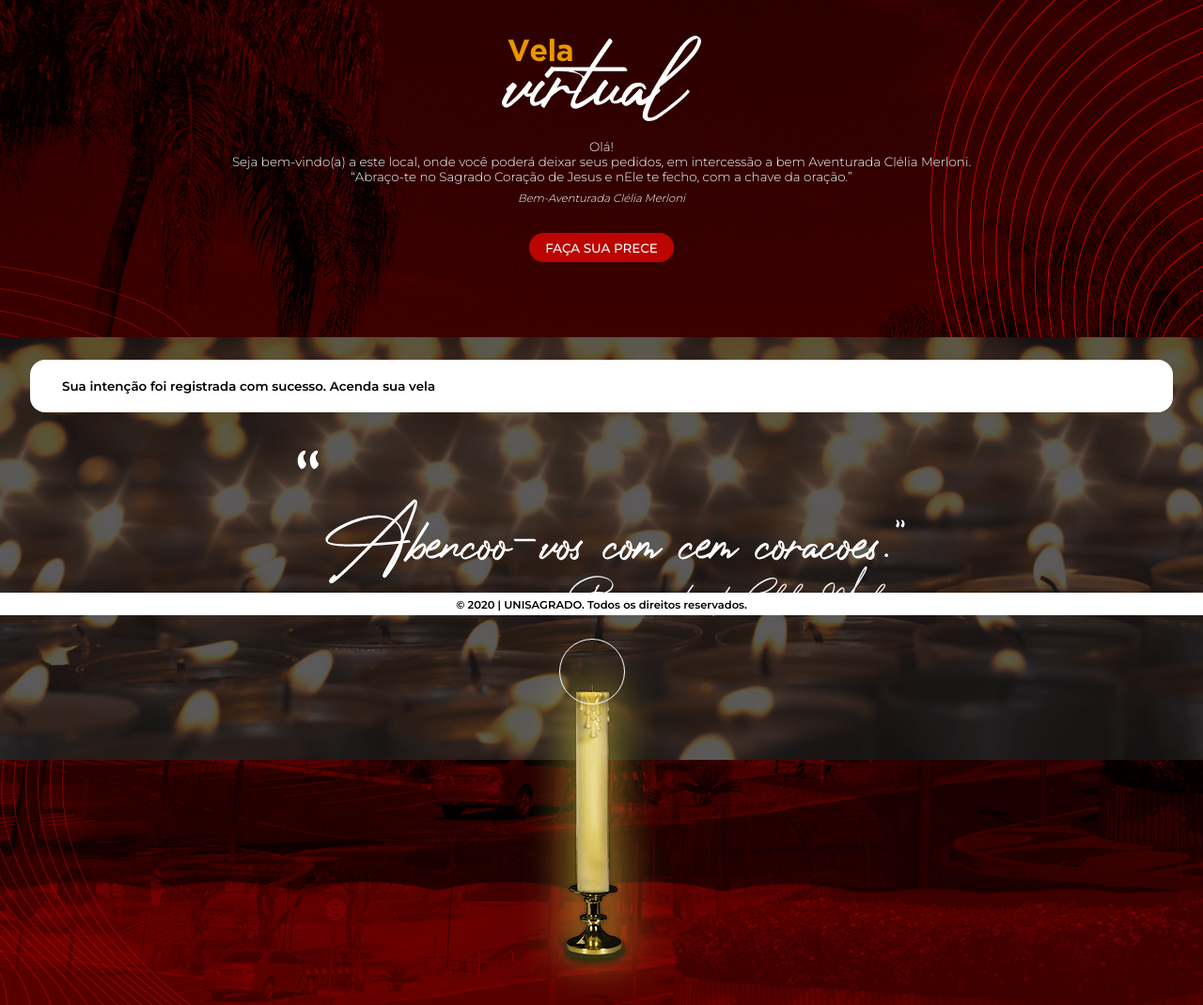
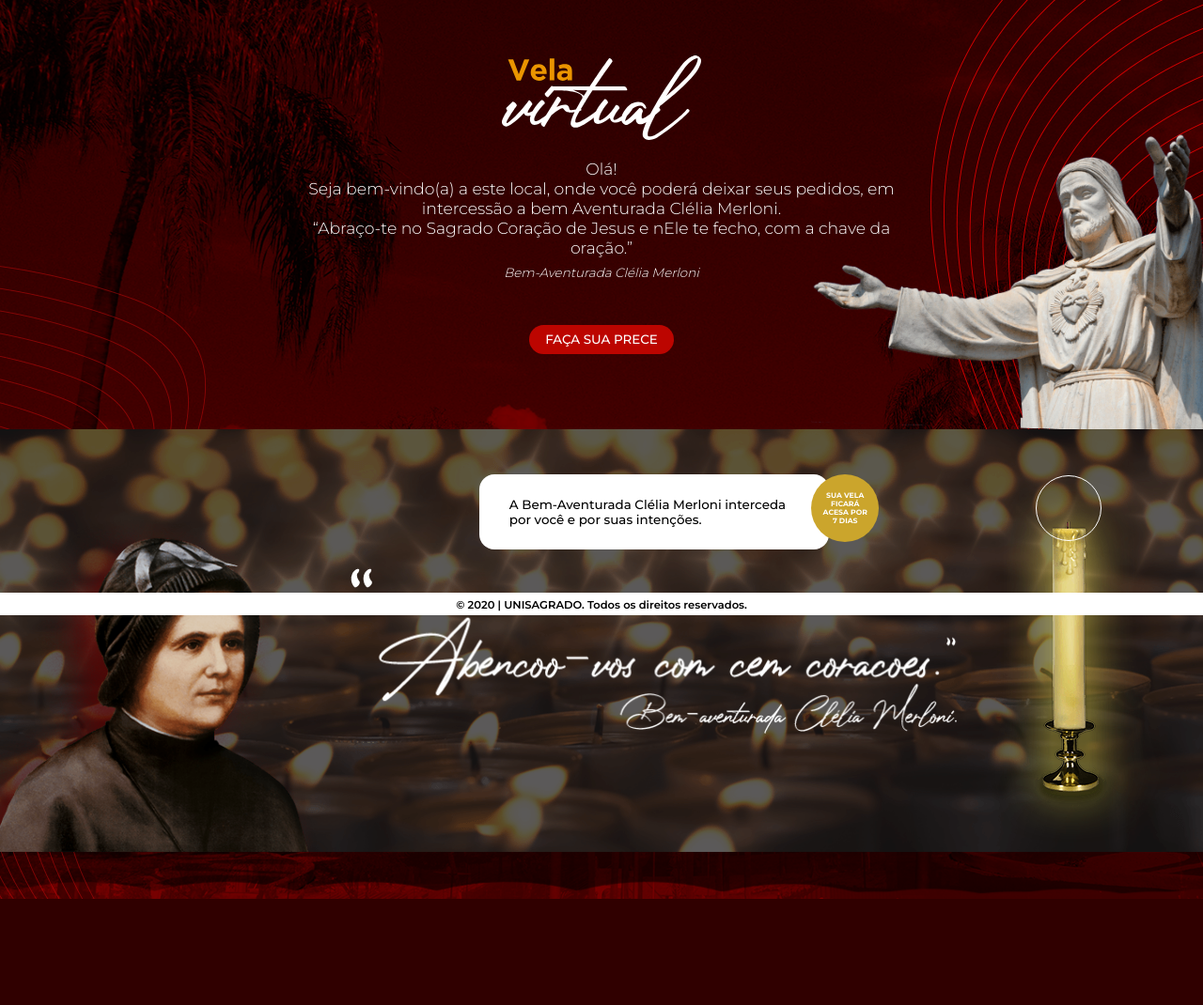
Before and after one commit to unisagrado/virtual_chapel, a Django app: page / in a window 1280 px wide. Shown: the part 145-1215 px from the top of the page at 94% size. After the commit the page ends 1102 px from the top, so only its background shows below. Run offline with Django 3.2, Linux system fonts and the light colour scheme.

Commit message:
add styles

```diff
--- a/chapel/core/static/css/main.css
+++ b/chapel/core/static/css/main.css
@@ -115,6 +115,10 @@ header img {
     max-width: 22rem;
 }
 
+.welcome-container {
+    position: relative;
+}
+
 .welcome-message {
     text-align: center;
 }
@@ -161,6 +165,7 @@ header img {
     align-items: center;
     justify-content: center;
     margin-top: 80px;
+    position: relative;
 }
 
 .candle-container form {
@@ -239,7 +244,21 @@ footer {
 
 .success-message {
     width: 100%;
+    padding: 24px;
+}
+
+.balloon {
+    border-radius: 16px;
+    background: #fff;
+    color: #000;
     padding: 24px 32px;
+    position: relative;
+    width: 100%;
+}
+
+.ballon > p {
+    font-weight: 600;
+    font-size: 1rem;
 }
 
 .success-message > p{
@@ -255,8 +274,10 @@ footer {
 .success-message > img {
     display: block;
     margin: auto;
-    margin-top: -16px;
-    max-width: calc(100vw - 64px);
+    margin-top: 16px;
+    width: 100%;
+    max-width: 645px;
+    min-width: 300px;
 }
 
 .lit-candle-message {
@@ -268,8 +289,9 @@ footer {
     width: 64px;
     height: 64px;
     padding: 10px;
-    margin: auto;
-    margin-top: -16px;
+    position: absolute;
+    left: calc(50% - 32px);
+    top: 50px;
 }
 
 .lit-candle-message p {
@@ -304,6 +326,13 @@ footer {
     cursor: pointer;
 }
 
+.show-lg{
+    display: none;
+    position:relative;
+    height: 100%;
+}
+
+
 
 @media (min-width: 700px) {
     .background {
@@ -320,26 +349,59 @@ footer {
         font-size: 1.4rem;
     }
 
+
+    .welcome-container #initial-message {
+        margin: auto;
+        max-width: 640px;
+        margin-top: 40px;
+        margin-bottom: 0;
+    }
+
+    #initial-message .round-button{
+        margin-top: 5rem;
+    }
+
     .welcome-message p{
+        font-size: 1.8rem;
+    }
+
+    .welcome-message em {
         font-size: 1.4rem;
     }
 
-    .welcome-message em {
-        font-size: 1.2rem;
+    .success-container{
+        display: flex;
+        flex-direction: row;
+        align-items: center;
+        justify-content: center;
     }
 
-    .success-message > p{
-        font-size: 1.4rem;
+    .success-message {
+        padding-top: 5rem;
+        height: 100%;
+        display: flex;
+        flex-direction: column;
+        align-items: center;
     }
 
-    .success-message > img {
-        margin-top: -16px;
-        max-width: calc(100vw - 64px);
+    .success-message > img{
+        margin-top: 20px;
+    }
+
+    .balloon {
+        max-width: 372px;
+    }
+
+    .balloon > p{
+        font-size: 1.4rem;
     }
 
     .lit-candle-message {
         width: 72px;
         height: 72px;
+        left: 95%;
+        top: 0;
+        position: absolute;
     }
 
     .lit-candle-message p {
@@ -361,5 +423,61 @@ footer {
         margin-left: 0.2rem;
     }
 
+    .candle-container{
+        margin-bottom: 50px;
+    }
 
+    .candle {
+        margin-top: 4rem;
+        margin-right: 4rem;
+    }
+
+    .show-lg{
+        display: flex;
+        align-items: flex-end;
+    }
+
+    #clelia_merloni-pic {
+        align-items: flex-end;
+    }
+
+    #clelia_merloni-pic img {
+        display: block;
+        max-width: 340px;
+        width: auto;
+        height: auto;
+        bottom: 0;
+    }
+
+    #christ-pic {
+        position: absolute;
+        right: 0;
+        bottom: -40px;
+    }
+
+    #christ-pic img {
+        height: 100%;
+        max-height: 360px;
+    }
 }
+
+@media (min-width:700px) and (max-width: 1080px){
+    #christ-pic img {
+        height: 100%;
+        max-height: 300px;
+    }
+}
+
+@media (min-width:700px) and (max-width: 930px){
+    #christ-pic img {
+        height: 100%;
+        max-height: 260px;
+    }
+}
+
+@media (min-width:700px) and (max-width: 850px){
+    #christ-pic img {
+        height: 100%;
+        max-height: 240px;
+    }
+}
--- a/chapel/core/templates/index.html
+++ b/chapel/core/templates/index.html
@@ -24,6 +24,7 @@
 
   <main>
     <section class="welcome-container">
+      <div id="initial-message">
         <div class="banner">
           <img src="{% static 'img/banner.svg' %}" />
         </div>
@@ -41,10 +42,18 @@
         <button class="round-button" role="button" title="Faça sua prece">
           Faça sua prece
         </button>
+      </div>
+
+      <div class="show-lg" id="christ-pic">
+        <img id="christ-pic" src="{% static 'img/christ.png' %}" alt="Imagem de cristo de braços abertos" />
+      </div>
     </section>
 
 
     <section class="candle-container">
+      <div class="show-lg" id="clelia_merloni-pic">
+        <img src="{% static 'img/clelia_merloni.png' %}" alt="Bem-aventurada Clélia Merloni" />
+      </div>
 
       <form class="hide" action="." novalidate method="post">
         <div class="form-row input-text label-block">
@@ -65,11 +74,13 @@
         </button>
       </form>
 
-      <div class="success-container">
+      <div class="show success-container">
         <div class="success-message">
-          <p>Sua intenção foi registrada com sucesso. Acenda sua vela</p>
-          <div class="hide lit-candle-message">
+          <div class="balloon">
+            <p>A Bem-Aventurada Clélia Merloni interceda por você e por suas intenções.</p>
+            <div class="show lit-candle-message">
               <p>sua vela ficará acesa por 7 dias</p>
+            </div>
           </div>
           <img src="{% static 'img/msg_clelia_merloni.png' %}" alt="Abençoo-vos com cem corações. Bem-aventurada Clélia Merloni" />
         </div>
```
Also changed, not shown: chapel/core/static/img/christ.png (added), chapel/core/static/img/clelia_merloni.png (added), 1 other file. Lines whose indentation alone changed are shown as unchanged.
